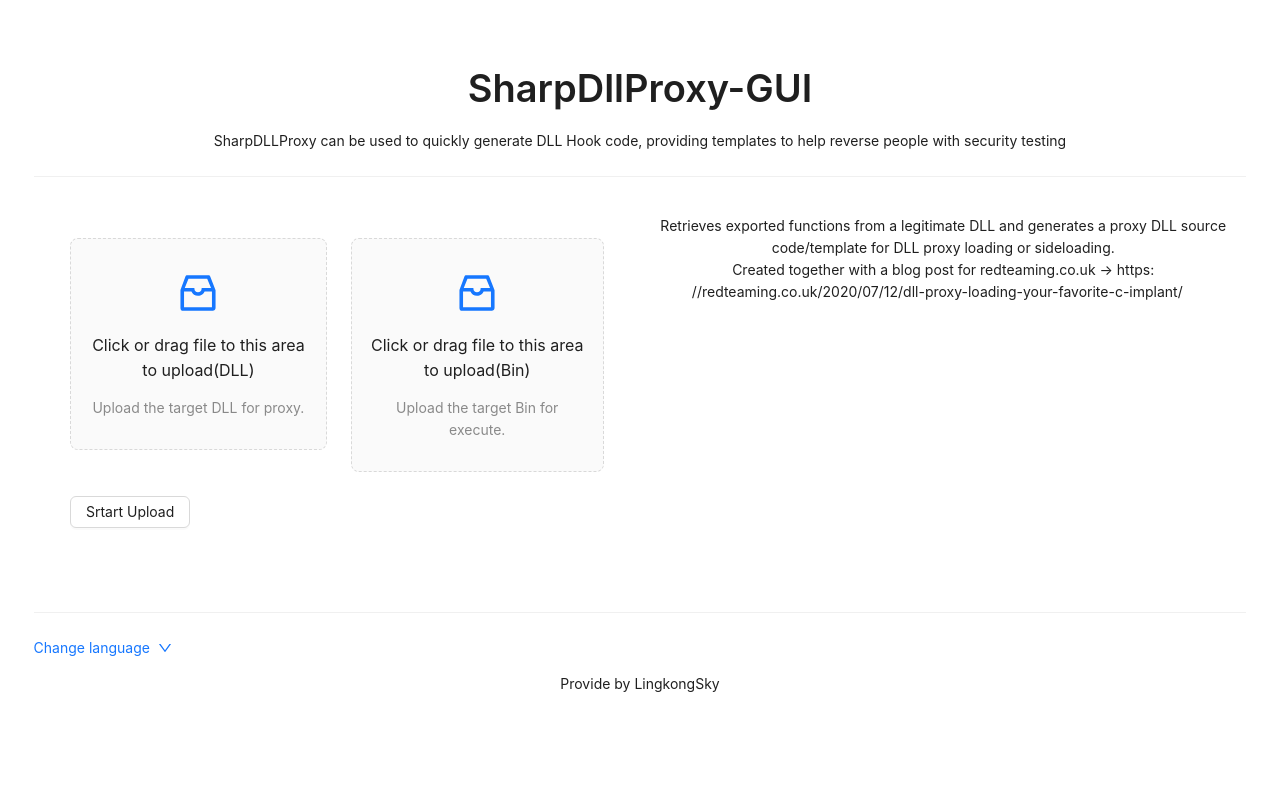
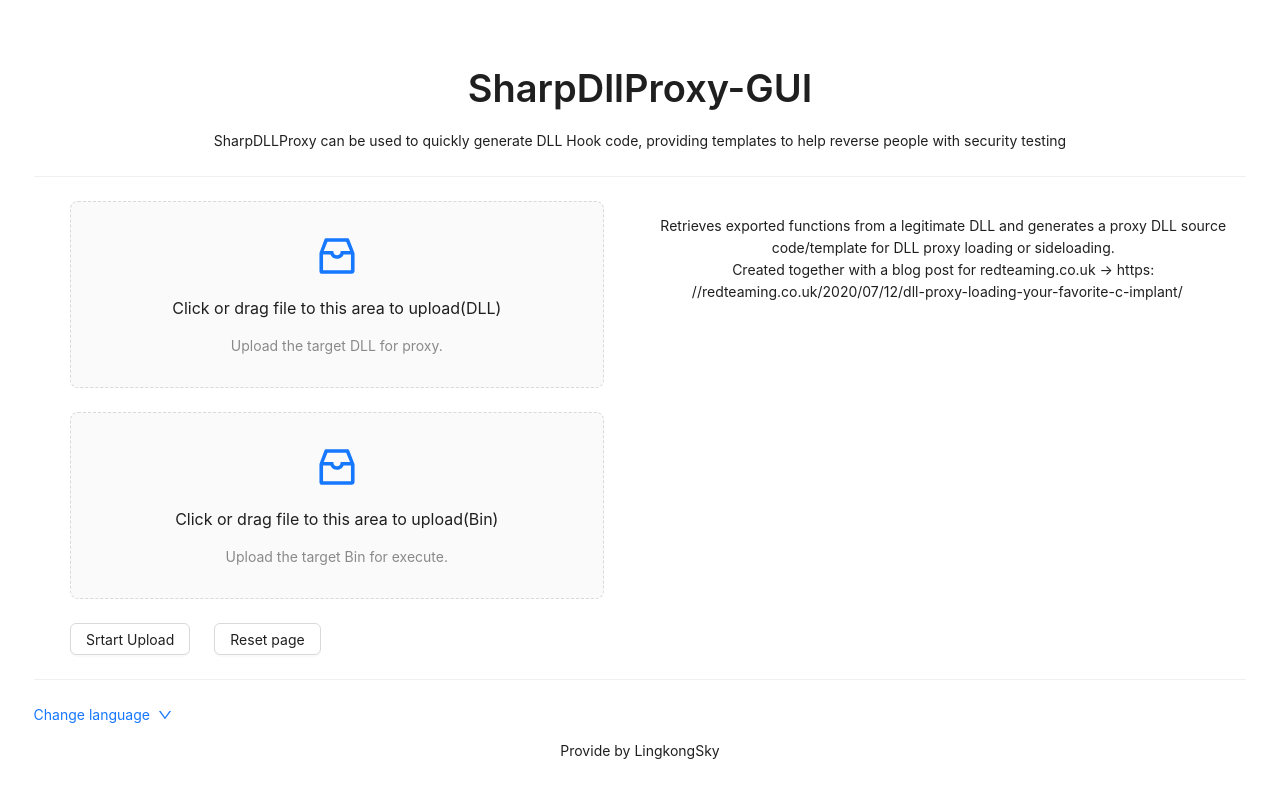
Before and after one commit to LingkongSky/SharpDllProxy-GUI, a React (Vite) app in the folder Front/: page / in a window 1280 px wide. Shown: the top 798 px of the page. Built offline with nearby package versions, Linux system fonts and the light colour scheme.

Commit message:
update the UI and README

```diff
--- a/Front/src/App.css
+++ b/Front/src/App.css
@@ -1,6 +1,5 @@
 body {
     padding: 2%;
-
 }
 
 #title {
@@ -12,9 +11,19 @@ body {
 }
 
 #mainForm {
-    padding: 3%;
+    padding-left: 3%;
+    padding-right: 3%;
     width: 50%;
 }
+
+.languageChange,.ant-dropdown {
+    padding-left: 3%;
+}
+
+.divider2{
+    margin-top: 0;
+}
+
 
 #descrption {
     text-align: center;
--- a/Front/src/App.tsx
+++ b/Front/src/App.tsx
@@ -1,5 +1,5 @@
 import { useTranslation } from "react-i18next";
-import { Button, Divider, Flex, Form, Upload, message, Typography, MenuProps, Dropdown, Space } from "antd";
+import { Button, Divider, Flex, Form, Upload, message, Typography, MenuProps, Dropdown, Space, Col } from "antd";
 import { InboxOutlined, DownOutlined } from '@ant-design/icons';
 import './App.css'
 import { useEffect, useState } from "react";
@@ -17,7 +17,7 @@ const App: React.FC = () => {
   const [isUploadEnable, setIsUploadEnable] = useState(false);
   const [downloadUrl, setDownloadUrl] = useState("");
   const [language,setLanguage] = useState("zh-CN");
-
+  const [form] = Form.useForm();
   const { t, i18n } = useTranslation();
 
   const items: MenuProps['items'] = [
@@ -105,9 +105,19 @@ const App: React.FC = () => {
     window.location.href = "./download?mode=" + mode + "&url=" + downloadUrl;
    }
 
+
+   function resetForm(){
+    form.resetFields();
+    setIsDownloadAble(false);
+    setIsUploadEnable(false);
+    setButtonLoading(false);
+    setDownloadUrl("");
+   }
+
   useEffect(() => {
     setLanguage(i18n.language);
   }, []);
+
 
   return (
     <>
@@ -118,30 +128,25 @@ const App: React.FC = () => {
         <Divider />
         <Flex>
 
+          <Form form={form} name="mainForm" id="mainForm" autoComplete="off" onFinish={onFinish} wrapperCol={{ span: 24}}>
+            <Flex gap={"large"} >
 
-          <Form name="mainForm" id="mainForm" autoComplete="off" onFinish={onFinish}  >
-            <Flex gap={"large"}>
-
-
-
+              <Col span={24}>
               <Form.Item name="DLL" rules={[{ required: true, message: 'Please input your DLL!' }]}>
-                <Dragger accept=".dll" maxCount={1} beforeUpload={() => false}>
+                <Dragger className="dragger" accept=".dll" maxCount={1} beforeUpload={() => false}>
                   <p className="ant-upload-drag-icon"><InboxOutlined /></p>
                   <p className="ant-upload-text">{t("DLLUploadDesc")}</p>
                   <p className="ant-upload-hint">{t("DLLUploadHint")}</p>
                 </Dragger>
               </Form.Item>
-
-
-
               <Form.Item name="Bin">
-                <Dragger maxCount={1} beforeUpload={() => false}>
+                <Dragger className="dragger" maxCount={1} beforeUpload={() => false}>
                   <p className="ant-upload-drag-icon"><InboxOutlined /></p>
                   <p className="ant-upload-text">{t("BinUploadDesc")}</p>
                   <p className="ant-upload-hint">{t("BinUploadHint")}</p>
                 </Dragger>
               </Form.Item>
-
+              </Col>
 
             </Flex>
             <Flex gap={"large"}>
@@ -151,6 +156,9 @@ const App: React.FC = () => {
                 <Button loading={buttonLoading} disabled={isUploadEnable} htmlType="submit">{t("UploadButton")}</Button>
               </Form.Item>
 
+              <Form.Item >
+              <Button onClick={() => resetForm()}>{t("ResetButton")}</Button>
+              </Form.Item>
 
               {
                 isDownloadAble &&
@@ -167,9 +175,9 @@ const App: React.FC = () => {
         </Flex>
 
 
-        <Divider />
+        <Divider className="divider2"/>
 
-        <Dropdown menu={{ items }}>
+        <Dropdown className="languageChange" menu={{ items }}>
           <a onClick={(e) => e.preventDefault()}>
             <Space>
               {t("ChangeLanguage")}
--- a/Front/src/react-i18next/locales/en_US.json
+++ b/Front/src/react-i18next/locales/en_US.json
@@ -8,6 +8,7 @@
     "UploadButton": "Srtart Upload",
     "ProgDownloadButton": "Download Program(C)",
     "DllDownloadButton": "Download DLL",
+    "ResetButton": "Reset page",
     "BottomText": "Provide by LingkongSky",
     "FileSizeTooBig": "File size is too big,the max size is ",
     "UploadError": "Uncaught upload error occured. ",
--- a/Front/src/react-i18next/locales/zh_CN.json
+++ b/Front/src/react-i18next/locales/zh_CN.json
@@ -4,10 +4,11 @@
 	"DLLUploadHint": "上传用于转发的DLL目标文件",
 	"BinUploadDesc": "点击或拖拽以上传文件(Bin)",
 	"BinUploadHint": "上传用于执行的Bin数据文件",
-	"Descrption": "Retrieves exported functions from a legitimate DLL and generates a proxy DLL source code/template for DLL proxy loading or sideloading.\nCreated together with a blog post for redteaming.co.uk -> https: //redteaming.co.uk/2020/07/12/dll-proxy-loading-your-favorite-c-implant/   ",
+	"Descrption": "SharpDLLProxy是一款用于生成DLL Hook代码的插件，提供了模板以帮助逆向人员进行安全测试。\n由redteaming.co.uk于2020年7月12日发布，详细内容请见：https://redteaming.co.uk/2020/07/12/dll-proxy-loading-your-favorite-c-implant/",
 	"UploadButton": "开始上传",
 	"ProgDownloadButton": "下载源程序(C)",
 	"DllDownloadButton": "下载DLL",
+	"ResetButton": "重置页面",
 	"BottomText": "Provide by LingkongSky",
 	"FileSizeTooBig": "文件大小过大，最大支持 ",
 	"UploadError": "出现了未捕获的错误。",
```
Also changed, not shown: 1 other file (tests, documents, lock files or other folders).
